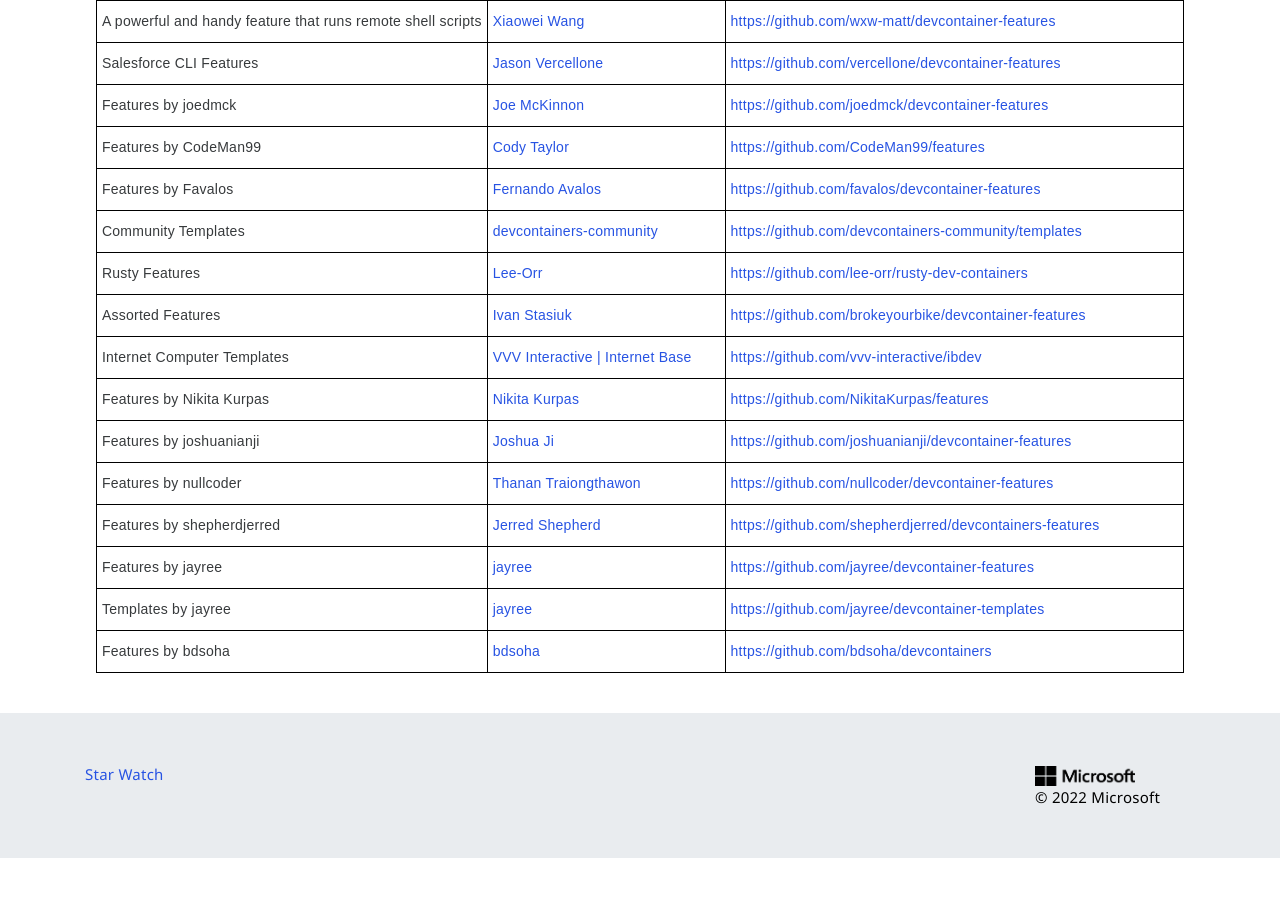
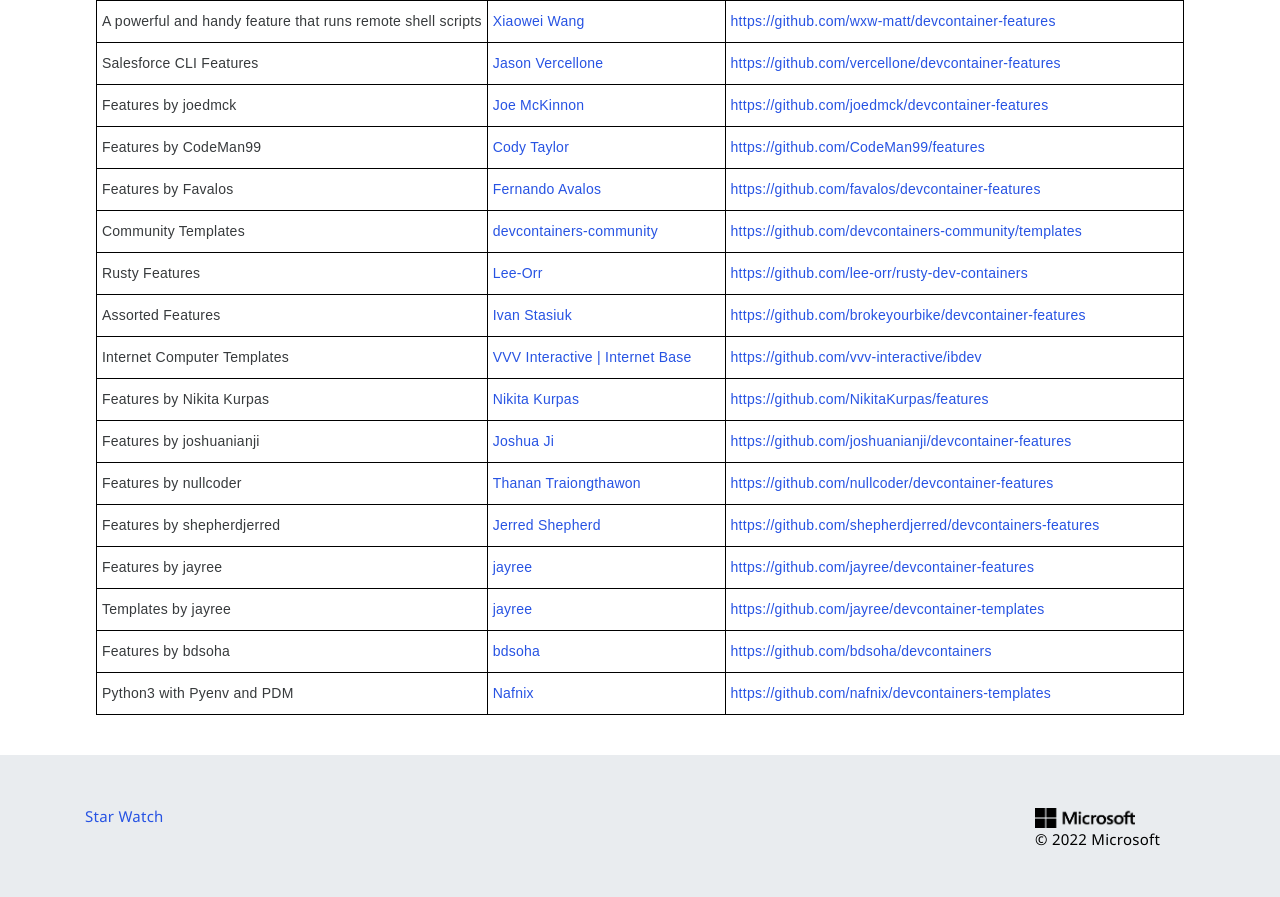
Before and after one commit to devcontainers/devcontainers.github.io, a Jekyll site: the page built from collections.html, in a window 1280 px wide and 900 px high, scrolled down 3526 px. Shown: the top 897 px of the window. Built offline with Jekyll 4.4.1, drawn with Linux system fonts in a browser that asks for light colours; nearby versions of some CDN libraries; comment, search, counter and statistics services are not loaded; before the commit the page ends 4384 px from its top, so only the background shows below that.

Commit message:
Update collection-index.yml

```diff
--- a/_data/collection-index.yml
+++ b/_data/collection-index.yml
@@ -458,3 +458,8 @@
   contact: https://github.com/bdsoha/devcontainers/issues
   repository: https://github.com/bdsoha/devcontainers
   ociReference: ghcr.io/bdsoha/devcontainers
+- name: Python3 with Pyenv and PDM
+  maintainer: Nafnix
+  contact: https://github.com/nafnix/devcontainers-templates/issues
+  repository: https://github.com/nafnix/devcontainers-templates
+  ociReference: ghcr.io/nafnix/devcontainers-templates
```
